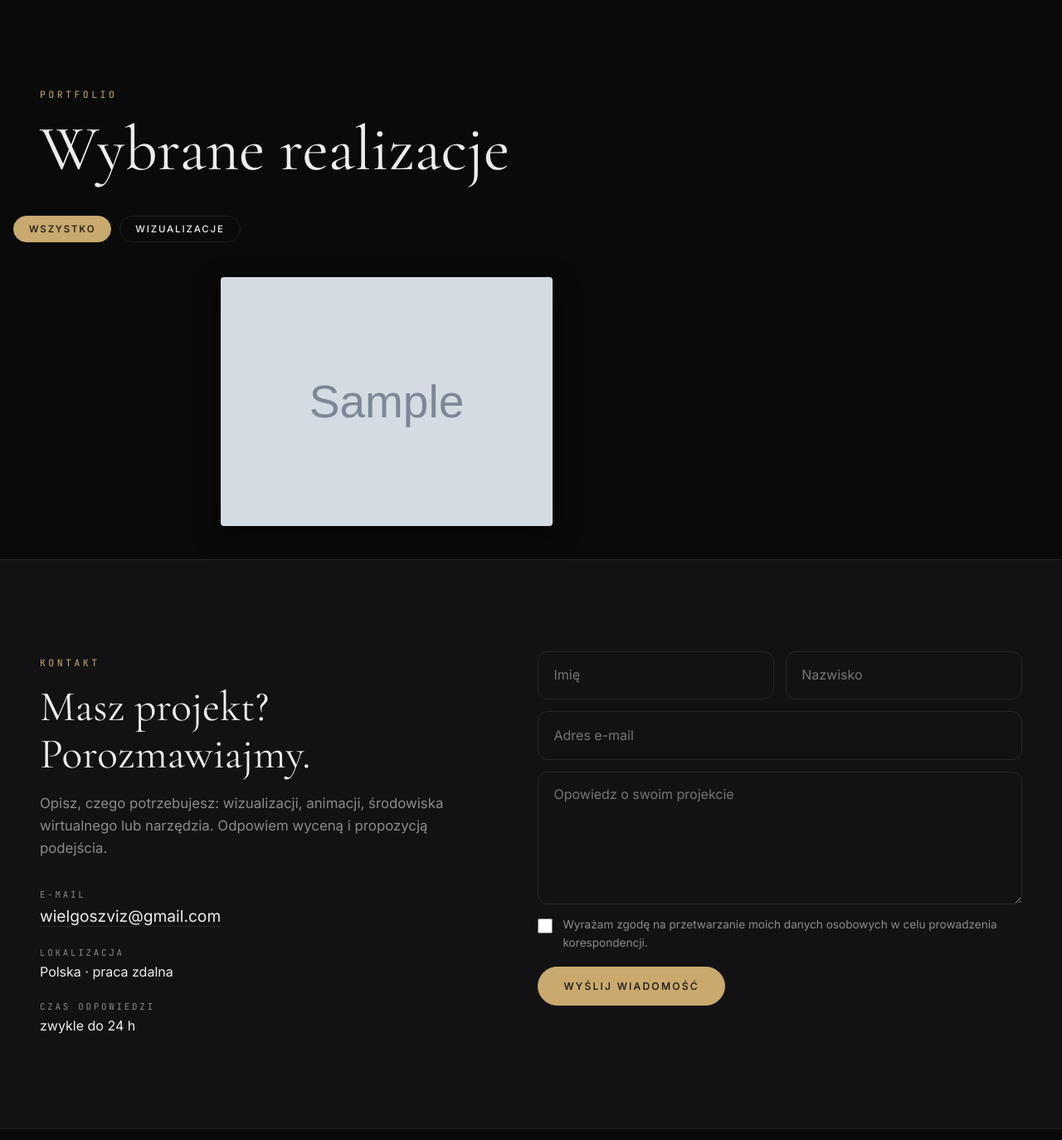
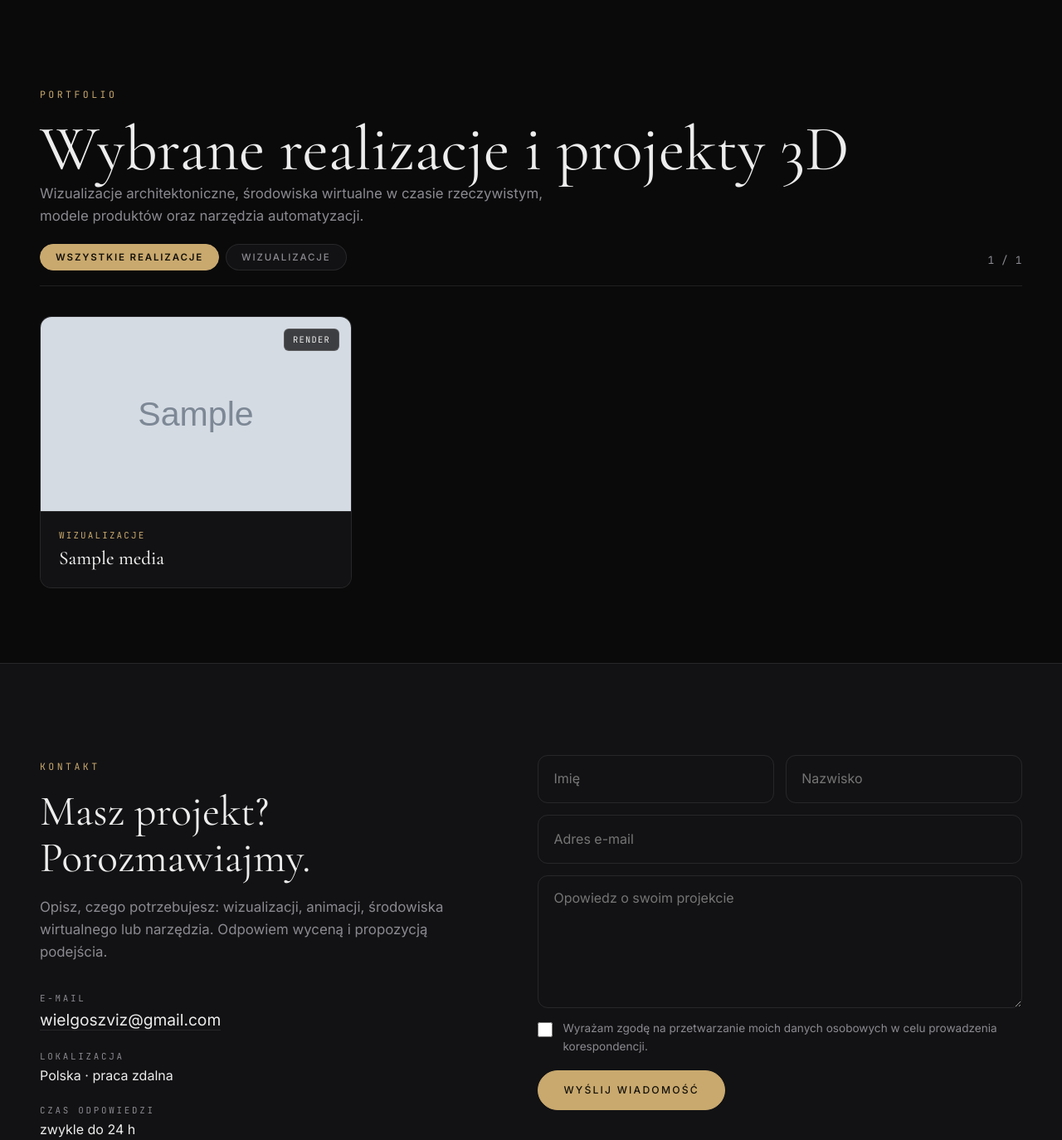
Before and after one commit to wievis/ViewIs, a Django app: page /portfolio/ in a window 1280 px wide. Shown: the part 76-1450 px from the top of the page at 83% size. Run offline with Django 4.2, Linux system fonts and the light colour scheme; tables that the repository leaves empty hold one stand-in row (values such as "Sample post"); grey boxes marked "Sample" are stand-in pictures; some libraries are stand-ins or nearby versions.

Commit message:
Refactor portfolio grid UX, clean unused dependencies and fix CSS syntax errors

```diff
--- a/portfolio/static/site.css
+++ b/portfolio/static/site.css
@@ -164,15 +164,146 @@ html.js .reveal.in { opacity: 1; transform: none; }
 .footer-inner a { text-decoration: none; letter-spacing: .12em; text-transform: uppercase; font-size: .72rem; }
 .footer-inner a:hover { color: var(--accent); }
 
-/* ---------- portfolio ---------- */
-.filters { display: flex; flex-wrap: wrap; gap: 10px; max-width: 1400px; margin: 0 auto; padding: 0 1rem 1.6rem; }
-.chip {
-  background: transparent; color: inherit; border: 1px solid var(--line); border-radius: 999px; padding: 8px 18px;
-  font: 500 .72rem var(--sans); letter-spacing: .16em; text-transform: uppercase; cursor: pointer; transition: .3s;
+
+/* ---------- portfolio premium grid ---------- */
+.portfolio-header { padding-bottom: 20px; }
+.portfolio-stats { font-family: var(--mono); font-size: 0.8rem; color: var(--muted); margin-top: 8px; letter-spacing: 0.05em; }
+
+.filters-bar {
+  display: flex;
+  align-items: center;
+  justify-content: space-between;
+  gap: 16px;
+  flex-wrap: wrap;
+  margin-bottom: 36px;
+  padding-bottom: 18px;
+  border-bottom: 1px solid var(--line);
 }
-.chip:hover { border-color: var(--accent); }
-.chip.active { background: var(--accent); color: var(--accent-ink); border-color: var(--accent); }
+.filters {
+  display: flex;
+  flex-wrap: wrap;
+  gap: 8px;
+}
+.filter-btn {
+  background: var(--surface);
+  color: var(--muted);
+  border: 1px solid var(--line);
+  padding: 8px 18px;
+  border-radius: 999px;
+  font: 500 .72rem var(--sans);
+  letter-spacing: .16em;
+  text-transform: uppercase;
+  cursor: pointer;
+  transition: all .25s var(--ease);
+}
+.filter-btn:hover {
+  border-color: var(--accent);
+  color: var(--text);
+  transform: translateY(-1px);
+}
+.filter-btn.active {
+  background: var(--accent);
+  color: var(--accent-ink);
+  border-color: var(--accent);
+  font-weight: 600;
+}
 
+.portfolio-grid {
+  display: grid;
+  grid-template-columns: repeat(auto-fill, minmax(360px, 1fr));
+  gap: 28px;
+  margin-bottom: 90px;
+}
+
+.portfolio-card {
+  position: relative;
+  background: var(--surface);
+  border: 1px solid var(--line);
+  border-radius: var(--radius);
+  overflow: hidden;
+  cursor: pointer;
+  display: flex;
+  flex-direction: column;
+  transition: transform .4s var(--ease), border-color .3s, box-shadow .4s var(--ease);
+}
+.portfolio-card:hover {
+  transform: translateY(-6px);
+  border-color: var(--accent);
+  box-shadow: 0 16px 36px rgba(0,0,0,0.4);
+}
+
+.card-media-wrapper {
+  position: relative;
+  width: 100%;
+  aspect-ratio: 16 / 10;
+  overflow: hidden;
+  background: #000;
+}
+.card-media-wrapper img, .card-media-wrapper video {
+  width: 100%;
+  height: 100%;
+  object-fit: cover;
+  display: block;
+  transition: transform .7s var(--ease);
+}
+.portfolio-card:hover .card-media-wrapper img,
+.portfolio-card:hover .card-media-wrapper video {
+  transform: scale(1.05);
+}
+.card-badge {
+  position: absolute;
+  top: 14px;
+  right: 14px;
+  background: rgba(10, 10, 11, 0.75);
+  backdrop-filter: blur(8px);
+  border: 1px solid rgba(255, 255, 255, 0.15);
+  padding: 4px 10px;
+  border-radius: 6px;
+  font-family: var(--mono);
+  font-size: 0.65rem;
+  letter-spacing: 0.12em;
+  text-transform: uppercase;
+  color: var(--text);
+  z-index: 2;
+}
+.card-badge.badge-album {
+  border-color: var(--accent);
+  color: var(--accent);
+}
+
+.card-info {
+  padding: 20px 22px;
+  display: flex;
+  flex-direction: column;
+  gap: 6px;
+  background: var(--surface);
+  border-top: 1px solid var(--line);
+}
+.card-meta {
+  font-family: var(--mono);
+  font-size: 0.68rem;
+  letter-spacing: 0.2em;
+  text-transform: uppercase;
+  color: var(--accent);
+}
+.card-title {
+  font-family: var(--serif);
+  font-size: 1.45rem;
+  font-weight: 500;
+  line-height: 1.2;
+  margin: 0;
+  color: var(--text);
+}
+
+@media (max-width: 768px) {
+  .portfolio-grid {
+    grid-template-columns: 1fr;
+    gap: 20px;
+  }
+  .card-media-wrapper {
+    aspect-ratio: 4 / 3;
+  }
+}
 
 /* ---------- articles ---------- */
 .article-grid { display: grid; grid-template-columns: repeat(3, 1fr); gap: 28px; }
--- a/portfolio/templates/base.html
+++ b/portfolio/templates/base.html
@@ -40,7 +40,7 @@
     <link rel="stylesheet" href="{% static 'lightbox.css' %}">
     <link rel="stylesheet" href="{% static 'site.css' %}">
 
-    <script type="importmap"> { "imports": { "three": "https://cdn.jsdelivr.net/npm/three@0.160.0/build/three.module.js", "three/addons/": "https://cdn.jsdelivr.net/npm/three@0.160.0/examples/jsm/" } } </script>
+
     {% block extra_head %}{% endblock %}
 </head>
 <body class="{% block body_class %}{% endblock %}">
--- a/portfolio/templates/portfolio.html
+++ b/portfolio/templates/portfolio.html
@@ -1,167 +1,138 @@
 {% extends 'base.html' %}
 {% load static %}
-{% block title %}Portfolio | Computer Designer{% endblock %}
+{% block title %}{% if lang == 'en' %}Portfolio{% else %}Portfolio{% endif %} | Computer Designer{% endblock %}
 
 {% block extra_head %}
 <script type="module" src="https://ajax.googleapis.com/ajax/libs/model-viewer/3.4.0/model-viewer.min.js"></script>
-<style>
-.gallery{padding:1rem;max-width:1400px;margin:0 auto}
-.stack-group{position:relative;width:100%;margin-bottom:1.5rem;touch-action:pan-y;overflow:visible;display:flex;justify-content:center}
-.stack-item,.media-item{position:absolute;width:fit-content;max-width:900px;top:0;display:flex;justify-content:center;cursor:pointer;transition:transform 0.4s cubic-bezier(.23,1,.32,1);will-change:transform, z-index}
-.media-item{position:relative;margin-bottom:1.5rem;width:100%;display:flex;justify-content:center}
-.media-frame{width:fit-content;height:auto;overflow:hidden;display:flex;align-items:center;justify-content:center;border-radius:4px;box-shadow:0 10px 30px rgba(0,0,0,.5)}
-.media-frame img,.media-frame video{width:auto;height:auto;max-width:100%;max-height:85vh;display:block;transform:scale(1.25);transition:transform 0.4s cubic-bezier(.23,1,.32,1);pointer-events:none;will-change:transform}
-.stack-item:not([data-is-top="true"]) .media-frame img{object-fit:cover}
-.stack-item[data-is-top="true"]:hover .media-frame img,
-.media-item:hover .media-frame img,
-.media-item:hover .media-frame video{transform:scale(1)}
-model-viewer{width:600px;height:500px;max-width:100%;outline:none}
-@media(max-width:768px){
-.stack-item{max-width:85%}
-model-viewer{width:100%;height:350px}
-}
-</style>
-<script>
-function updateStackSize(img) {
-    const item = img.closest('.stack-item');
-    if (item && item.getAttribute('data-is-top') !== 'true') return;
-    const group = img.closest('.stack-group') || img.closest('.media-item');
-    if (group) {
-        const h = img.offsetHeight;
-        const w = img.offsetWidth;
-        group.style.height = h + 'px';
-        const frames = group.querySelectorAll('.media-frame');
-        frames.forEach(f => {
-            f.style.height = h + 'px';
-            f.style.width = w + 'px';
-        });
-    }
-}
-</script>
 {% endblock %}
 
 {% block content %}
-<section class="page-hero container">
+<section class="page-hero container portfolio-header">
   <span class="eyebrow">Portfolio</span>
-  <h1 class="display">{% if lang == 'en' %}Selected work{% else %}Wybrane realizacje{% endif %}</h1>
+  <h1 class="display">{% if lang == 'en' %}Selected Work &amp; 3D Projects{% else %}Wybrane realizacje i projekty 3D{% endif %}</h1>
+  <p class="lead">
+    {% if lang == 'en' %}
+    Architectural visualisations, real-time virtual environments, product models, and dedicated automation tools.
+    {% else %}
+    Wizualizacje architektoniczne, środowiska wirtualne w czasie rzeczywistym, modele produktów oraz narzędzia automatyzacji.
+    {% endif %}
+  </p>
 </section>
+
+<div class="container">
   {% if categories %}
+  <div class="filters-bar">
     <div class="filters">
-  <button class="chip active" data-filter="all">{% if lang == 'en' %}All{% else %}Wszystko{% endif %}</button>
-  {% for key, label in categories %}<button class="chip" data-filter="{{ key }}">{{ label }}</button>{% endfor %}
+      <button class="filter-btn active" data-filter="all">
+        {% if lang == 'en' %}All Projects{% else %}Wszystkie realizacje{% endif %}
+      </button>
+      {% for key, label in categories %}
+      <button class="filter-btn" data-filter="{{ key }}">{{ label }}</button>
+      {% endfor %}
     </div>
-{% endif %}
-<div class="gallery">
-{% for item in top_level_media %}
-{% if item.media_type == 'album' %}
-<div class="stack-group" data-cat="{{ item.category }}">
-{% for child in item.children.all %}
-{% if child.file %}
-<div class="stack-item" onclick="if(isClick(event)) handleItemInteraction(this,'{% if child.media_type == 'image' %}{{ child.display_url }}{% else %}{{ child.file.url }}{% endif %}')">
-<div class="media-frame">
-<img src="{% if child.media_type == 'image' %}{{ child.display_url }}{% else %}{{ child.file.url }}{% endif %}" loading="lazy" onload="updateStackSize(this)">
+    <div class="portfolio-stats">
+      <span id="visible-count">{{ top_level_media|length }}</span> / {{ top_level_media|length }}
     </div>
   </div>
   {% endif %}
-{% endfor %}
+
+  <div class="portfolio-grid">
+    {% for item in top_level_media %}
+      {% if item.media_type == 'album' %}
+        {% with first_child=item.children.first %}
+        <div class="portfolio-card" data-cat="{{ item.category }}" onclick="openAlbumPreview({{ item.id }})">
+          <div class="card-media-wrapper">
+            <span class="card-badge badge-album">
+              {% if lang == 'en' %}Album &middot; {{ item.children.count }} views{% else %}Seria &middot; {{ item.children.count }} ujęć{% endif %}
+            </span>
+            {% if first_child and first_child.file %}
+              <img src="{% if first_child.media_type == 'image' %}{{ first_child.display_url }}{% else %}{{ first_child.file.url }}{% endif %}" alt="{{ item.name }}" loading="lazy">
+            {% else %}
+              <div style="width:100%; height:100%; background:var(--surface-2);"></div>
+            {% endif %}
           </div>
+          <div class="card-info">
+            <span class="card-meta">
+              {% for k, l in categories %}{% if k == item.category %}{{ l }}{% endif %}{% endfor %}
+            </span>
+            <h3 class="card-title">{{ item.name|default:"Seria wizualizacji" }}</h3>
+          </div>
+        </div>
+        {% endwith %}
       {% else %}
         {% if item.file %}
-<div class="media-item" data-cat="{{ item.category }}">
-<div class="media-frame" onclick="if(isClick(event)) openLightboxByUrl('{% if item.media_type == 'image' %}{{ item.display_url }}{% else %}{{ item.file.url }}{% endif %}')">
+        <div class="portfolio-card" data-cat="{{ item.category }}" onclick="openItemPreview('{% if item.media_type == 'image' %}{{ item.display_url }}{% else %}{{ item.file.url }}{% endif %}')">
+          <div class="card-media-wrapper">
+            <span class="card-badge">
+              {% if item.media_type == 'video' %}Video{% elif item.media_type == 'model3d' %}3D Model{% else %}Render{% endif %}
+            </span>
             {% if item.media_type == 'image' %}
-<img src="{{ item.display_url }}" loading="lazy" onload="updateStackSize(this)">
+              <img src="{{ item.display_url }}" alt="{{ item.name }}" loading="lazy">
             {% elif item.media_type == 'video' %}
-<video src="{{ item.file.url }}" autoplay loop muted playsinline onloadedmetadata="updateStackSize(this)"></video>
+              <video src="{{ item.file.url }}" autoplay loop muted playsinline></video>
             {% elif item.media_type == 'model3d' %}
-<model-viewer src="{{ item.file.url }}" {% if item.hdr_setting %}environment-image="{{ item.hdr_setting.file.url }}"{% endif %} camera-controls auto-rotate shadow-intensity="1"></model-viewer>
+              <model-viewer src="{{ item.file.url }}" {% if item.hdr_setting %}environment-image="{{ item.hdr_setting.file.url }}"{% endif %} camera-controls auto-rotate shadow-intensity="1" style="width:100%; height:100%;"></model-viewer>
             {% endif %}
+          </div>
+          <div class="card-info">
+            <span class="card-meta">
+              {% for k, l in categories %}{% if k == item.category %}{{ l }}{% endif %}{% endfor %}
+            </span>
+            <h3 class="card-title">{{ item.name|default:"Wizualizacja" }}</h3>
           </div>
         </div>
         {% endif %}
       {% endif %}
     {% endfor %}
   </div>
+</div>
 
 <script>
-let ptrX = 0, ptrY = 0, ptrT = 0;
-document.addEventListener('pointerdown', e => {
-    ptrX = e.clientX;
-    ptrY = e.clientY;
-    ptrT = Date.now();
-}, { passive: true, capture: true });
+window.mediaItems = [
+{% for item in media_items %}{% if item.file %}
+  {
+    url: "{% if item.media_type == 'image' %}{{ item.display_url }}{% else %}{{ item.file.url }}{% endif %}",
+    type: "{{ item.media_type }}",
+    hdr: "{% if item.hdr_setting %}{{ item.hdr_setting.file.url }}{% endif %}",
+    parentId: {{ item.parent_album_id|default:"null" }}
+  }{% if not forloop.last %},{% endif %}
+{% endif %}{% endfor %}
+];
 
-function isClick(e) {
-    return Math.abs(e.clientX - ptrX) < 10 && Math.abs(e.clientY - ptrY) < 10 && (Date.now() - ptrT) < 400;
+function openItemPreview(url) {
+  const idx = window.mediaItems.findIndex(i => i.url === url);
+  if (idx !== -1) openLightbox(idx);
 }
 
-window.mediaItems=[
-{% for item in media_items %}{% if item.file %}
-{url:"{% if item.media_type == 'image' %}{{ item.display_url }}{% else %}{{ item.file.url }}{% endif %}",type:"{{ item.media_type }}",hdr:"{% if item.hdr_setting %}{{ item.hdr_setting.file.url }}{% endif %}"}{% if not forloop.last %},{% endif %}
-{% endif %}{% endfor %}
-]
-
-function reorderStack(clickedItem){
-    const container = clickedItem.parentElement
-    const items = Array.from(container.querySelectorAll('.stack-item'))
-    const total = items.length
-    const clickedIdx = items.indexOf(clickedItem)
-
-    items.forEach((item, i) => {
-        const relativeIndex = (i - clickedIdx + total) % total
-        const zIndex = total - relativeIndex
-        const transform = `translateX(${relativeIndex * 30}px) scale(${1 - relativeIndex * 0.025})`
-
-        item.style.zIndex = zIndex
-        item.style.transform = transform
-        item.setAttribute('data-is-top', zIndex === total ? 'true' : 'false')
-    })
-
-    const topImg = clickedItem.querySelector('img');
-    if (topImg && topImg.complete) updateStackSize(topImg);
+function openAlbumPreview(albumId) {
+  const idx = window.mediaItems.findIndex(i => i.parentId === albumId);
+  if (idx !== -1) openLightbox(idx);
 }
 
-function handleItemInteraction(el, url){
-    if(el.getAttribute('data-is-top') === 'true'){openLightboxByUrl(url)}
-    else{reorderStack(el)}
+// Filtrowanie z dynamicznym licznikiem
+document.addEventListener('DOMContentLoaded', () => {
+  const filterBtns = document.querySelectorAll('.filter-btn');
+  const cards = document.querySelectorAll('.portfolio-card');
+  const countEl = document.getElementById('visible-count');
+
+  filterBtns.forEach(btn => {
+    btn.addEventListener('click', () => {
+      filterBtns.forEach(b => b.classList.remove('active'));
+      btn.classList.add('active');
+      const cat = btn.dataset.filter;
+      let visible = 0;
+
+      cards.forEach(card => {
+        if (cat === 'all' || card.dataset.cat === cat) {
+          card.style.display = 'flex';
+          visible++;
+        } else {
+          card.style.display = 'none';
         }
+      });
 
-function openLightboxByUrl(url){
-    const idx = window.mediaItems.findIndex(i => i.url === url)
-    if(idx !== -1) openLightbox(idx)
-}
-
-document.querySelectorAll('.stack-group').forEach(group => {
-    const first = group.querySelector('.stack-item')
-    if(first) reorderStack(first)
-
-    let startX = 0
-    let isLocked = false
-
-    group.addEventListener('touchstart', e => {
-        startX = e.touches[0].clientX
-    }, {passive: true})
-
-    group.addEventListener('touchend', e => {
-        if(isLocked) return
-        const diffX = startX - e.changedTouches[0].clientX
-        if (Math.abs(diffX) > 40) {
-            isLocked = true
-            const items = Array.from(group.querySelectorAll('.stack-item'))
-            const topItem = items.find(i => i.getAttribute('data-is-top') === 'true')
-            const currentIdx = items.indexOf(topItem)
-            const nextIdx = diffX > 0 ? (currentIdx + 1) % items.length : (currentIdx - 1 + items.length) % items.length
-
-            reorderStack(items[nextIdx])
-            setTimeout(() => { isLocked = false }, 400)
-        }
-    }, {passive: true})
-})
-
-window.addEventListener('resize', () => {
-    document.querySelectorAll('.stack-group, .media-item').forEach(container => {
-        const activeMedia = container.querySelector('.stack-item[data-is-top="true"] img, .media-item img, video');
-        if (activeMedia) updateStackSize(activeMedia);
+      if (countEl) countEl.textContent = visible;
+    });
   });
 });
 </script>
--- a/requirements.txt
+++ b/requirements.txt
@@ -6,10 +6,6 @@ psycopg[binary]>=3.1.18
 gunicorn==21.2.0
 django-storages==1.14.2
 boto3==1.34.0
-google-auth-httplib2==0.2.0
-google-auth-oauthlib==1.2.0
-google-auth
-google-api-python-client
 django-imagekit
 markdown>=3.5
 pygments>=2.17
```
Lines whose indentation alone changed are shown as unchanged.
